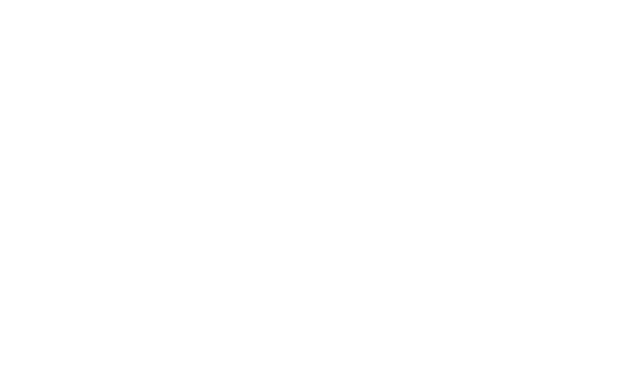
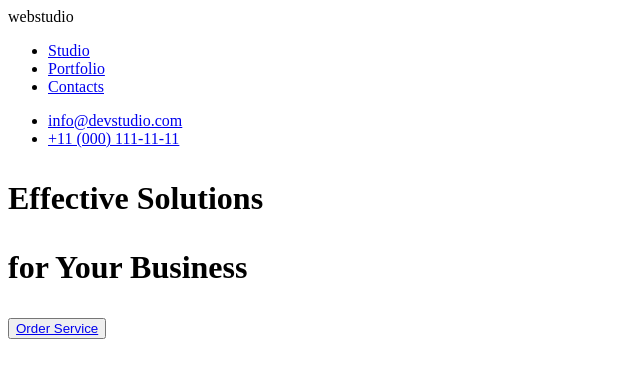
Before and after one commit to MizakaMaks/goit-markup-hw-07, a plain HTML site: page index.html in a window 1280 px wide. Shown: the whole page, without its empty margins (0-640 px from the left). Drawn offline with Linux system fonts and the light colour scheme.

Commit message:
first markup

```diff
--- a/index.html
+++ b/index.html
@@ -1,12 +1,33 @@
 <!DOCTYPE html>
 <html lang="en">
-<head>
-    <meta charset="UTF-8">
-    <meta http-equiv="X-UA-Compatible" content="IE=edge">
-    <meta name="viewport" content="width=device-width, initial-scale=1.0">
-    <title>Document</title>
-</head>
-<body>
+  <head>
+    <meta charset="UTF-8" />
+    <meta http-equiv="X-UA-Compatible" content="IE=edge" />
+    <meta name="viewport" content="width=device-width, initial-scale=1.0" />
+    <title>homework1</title>
+  </head>
+  <body>
+    <header>
+      <span>web</span><span>studio</span>
+      <ul>
+        <li><a href="index.html">Studio</a></li>
+        <li><a href="index.html">Portfolio</a></li>
+        <li><a href="index.html">Contacts</a></li>
+      </ul>
+      <ul>
+        <li><a href="mailto:info@devstudio.com">info@devstudio.com</a></li>
+        <li><a href="tel:+11 (000) 111-11-11">+11 (000) 111-11-11</a></li>
+      </ul>
+    </header>
+    <main>
+        <h1><p>Effective Solutions</p>
+            <p>for Your Business</p></h1>
+            <button type="button">
+                <a href="index.html">Order Service</a>
+            </button>
+    </main>
+    <section>
 
-</body>
+    </section>
+  </body>
 </html>
```
Also changed, not shown: aboba.js (deleted).
